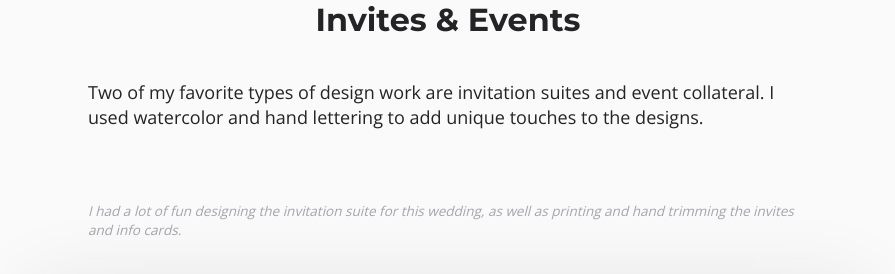
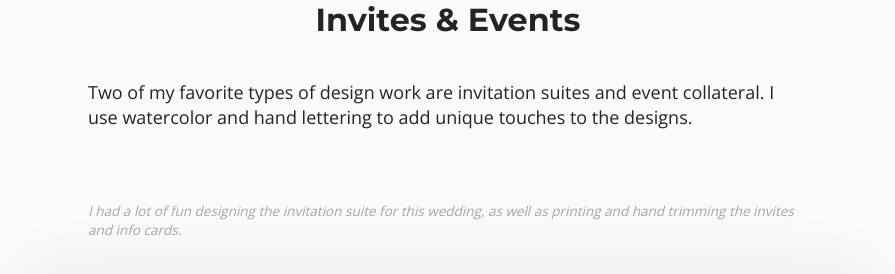
Before and after one commit to alexgetty/ashleygetty, a Jekyll site: the page built from _posts/2017-07-04-invites.markdown, in a window 1280 px wide and 900 px high. Shown: the part 202-476 px from the top of the window, without its empty margins (192-1087 px from the left). Built offline with Jekyll 4.4.1, drawn with Linux system fonts in a browser that asks for light colours.

Commit message:
Fixed some typos, troubleshooting some broken images

```diff
--- a/_posts/2017-07-04-invites.markdown
+++ b/_posts/2017-07-04-invites.markdown
@@ -5,7 +5,7 @@ coverImage: invites-cover.jpg
 date:   2017-07-04
 ---
 
-Two of my favorite types of design work are invitation suites and event collateral. I used watercolor and hand lettering to add unique touches to the designs.
+Two of my favorite types of design work are invitation suites and event collateral. I use watercolor and hand lettering to add unique touches to the designs.
 
 <figure>
     <figcaption>
```
Also changed, not shown: _posts/2017-07-04-dental.markdown (+5 -5 lines), 3 other files.
